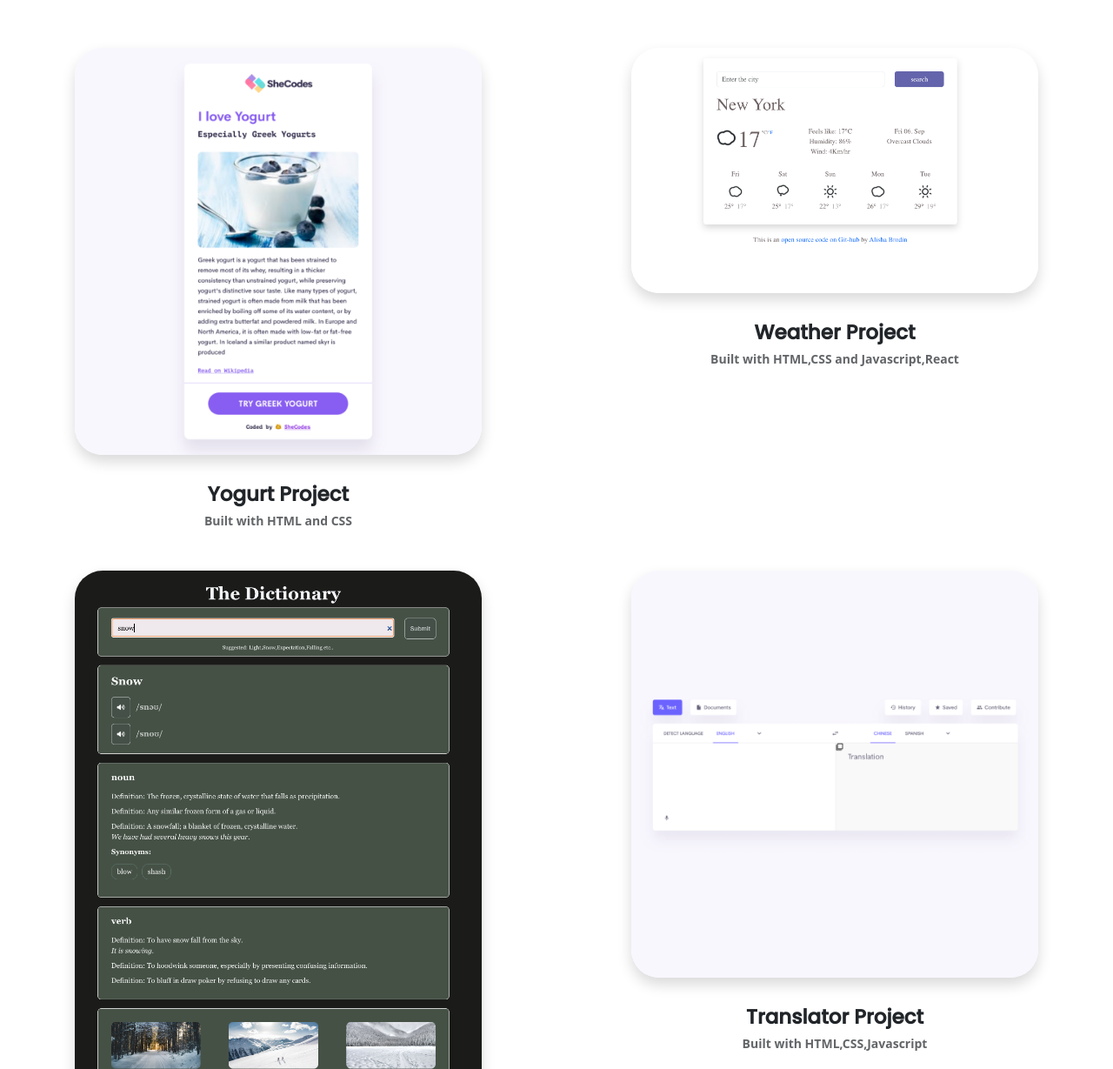
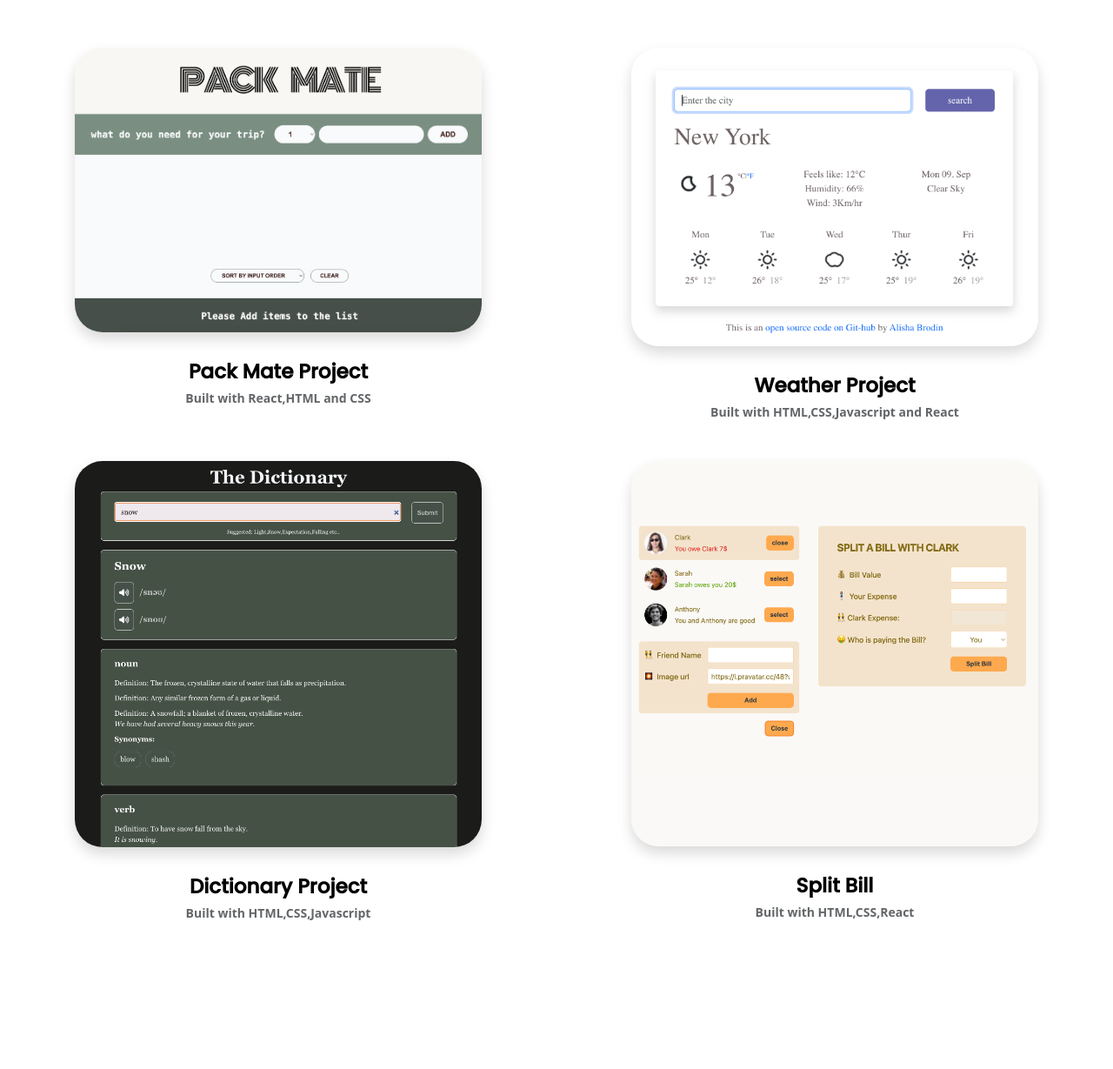
Before and after one commit to AlishaBro/my-portfolio, a plain HTML site: page work.html in a window 1280 px wide. Shown: the part 211-1440 px from the top of the page at 87% size. After the commit the page ends 1298 px from the top, so only its background shows below. Drawn offline with nearby package versions, Linux system fonts and the light colour scheme; a web font is replaced by a local one.

Commit message:
corrected the images of each project

```diff
--- a/styles.css
+++ b/styles.css
@@ -58,7 +58,15 @@ h3 {
   font-weight: bold;
   font-family: var(--font-family);
 }
+.projectnames {
+  text-decoration: none;
+  color: black;
+  transition: margin 0.35s, background-color 0.35s;
+}
 
+.projectnames:hover {
+  color: rgb(52, 37, 163);
+}
 p {
   margin-top: 30px;
   margin-bottom: 54px;
--- a/work.html
+++ b/work.html
@@ -1,87 +1,150 @@
 <!DOCTYPE html>
 <html lang="en">
-
   <head>
-    <meta charset="UTF-8">
-    <meta name="viewport" content="width=device-width, initial-scale=1.0">
-    <link rel="preconnect" href="https://fonts.googleapis.com">
-    <link rel="preconnect" href="https://fonts.gstatic.com" crossorigin>
-    <meta name="description" content="About My work, shows the lists of projects i have build and the technologies used to build it.">
+    <meta charset="UTF-8" />
+    <meta name="viewport" content="width=device-width, initial-scale=1.0" />
+    <link rel="preconnect" href="https://fonts.googleapis.com" />
+    <link rel="preconnect" href="https://fonts.gstatic.com" crossorigin />
+    <meta
+      name="description"
+      content="About My work, shows the lists of projects i have build and the technologies used to build it." />
     <link
       href="https://fonts.googleapis.com/css2?family=Autour+One&family=PT+Sans:ital,wght@0,400;0,700;1,400;1,700&family=Pixelify+Sans:wght@400;600;700&family=Poppins:ital,wght@0,200;0,300;0,400;0,500;1,100;1,200;1,300;1,400&display=swap"
-        rel="stylesheet">
-    <script src="https://kit.fontawesome.com/7bf0cede13.js" crossorigin="anonymous"></script>
-    <link href="https://cdn.jsdelivr.net/npm/bootstrap@5.3.2/dist/css/bootstrap.min.css" rel="stylesheet"
-        integrity="sha384-T3c6CoIi6uLrA9TneNEoa7RxnatzjcDSCmG1MXxSR1GAsXEV/Dwwykc2MPK8M2HN" crossorigin="anonymous">
-    <script src="https://cdn.jsdelivr.net/npm/bootstrap@5.3.2/dist/js/bootstrap.bundle.min.js"
+      rel="stylesheet" />
+    <script
+      src="https://kit.fontawesome.com/7bf0cede13.js"
+      crossorigin="anonymous"></script>
+    <link
+      href="https://cdn.jsdelivr.net/npm/bootstrap@5.3.2/dist/css/bootstrap.min.css"
+      rel="stylesheet"
+      integrity="sha384-T3c6CoIi6uLrA9TneNEoa7RxnatzjcDSCmG1MXxSR1GAsXEV/Dwwykc2MPK8M2HN"
+      crossorigin="anonymous" />
+    <script
+      src="https://cdn.jsdelivr.net/npm/bootstrap@5.3.2/dist/js/bootstrap.bundle.min.js"
       integrity="sha384-C6RzsynM9kWDrMNeT87bh95OGNyZPhcTNXj1NW7RuBCsyN/o0jlpcV8Qyq46cDfL"
       crossorigin="anonymous"></script>
-    <link rel="stylesheet" href="/styles.css">
+    <link rel="stylesheet" href="/styles.css" />
     <title>Alisha Brodin</title>
   </head>
 
   <body>
-
-
     <div class="container-fluid p-0">
       <nav class="navbar navbar-expand-lg bg-body">
         <div class="container">
-                <a class="navbar-brand fw-bolder" href="/" title="Homepage">ALISHA BRODIN</a>
-                <button class="navbar-toggler" type="button" data-bs-toggle="collapse"
-                    data-bs-target="#navbarNavAltMarkup" aria-controls="navbarNavAltMarkup" aria-expanded="false"
+          <a class="navbar-brand fw-bolder" href="/" title="Homepage"
+            >ALISHA BRODIN</a
+          >
+          <button
+            class="navbar-toggler"
+            type="button"
+            data-bs-toggle="collapse"
+            data-bs-target="#navbarNavAltMarkup"
+            aria-controls="navbarNavAltMarkup"
+            aria-expanded="false"
             aria-label="Toggle navigation">
             <span class="navbar-toggler-icon"></span>
           </button>
-                <div class="collapse navbar-collapse justify-content-end" id="navbarNavAltMarkup">
-                    <div class="navbar-nav ">
-                        <a class="nav-link btn px-4 nav-contents" aria-current="page" href="/" title="Homepage">Home</a>
-                        <a class="nav-link btn px-4 nav-contents" href="/about-me.html" title="about-me">About</a>
-                        <a class="nav-link btn px-4 nav-contents active fw-bolder" href="/work.html" title="About My work">Work</a>
-                        <a class="nav-link btn px-4 nav-contents-contact" href="/contact.html" title="My Contact Info">Contact</a>
+          <div
+            class="collapse navbar-collapse justify-content-end"
+            id="navbarNavAltMarkup">
+            <div class="navbar-nav">
+              <a
+                class="nav-link btn px-4 nav-contents"
+                aria-current="page"
+                href="/"
+                title="Homepage"
+                >Home</a
+              >
+              <a
+                class="nav-link btn px-4 nav-contents"
+                href="/about-me.html"
+                title="about-me"
+                >About</a
+              >
+              <a
+                class="nav-link btn px-4 nav-contents active fw-bolder"
+                href="/work.html"
+                title="About My work"
+                >Work</a
+              >
+              <a
+                class="nav-link btn px-4 nav-contents-contact"
+                href="/contact.html"
+                title="My Contact Info"
+                >Contact</a
+              >
             </div>
           </div>
         </div>
       </nav>
       <div class="container-fluid container-work">
-
-
         <h1 class="page-heading text-center">My Work</h1>
         <div class="row">
-        <div class="col-sm-6 ">
+          <div class="col-sm-6">
             <div class="content content-spacing text-center">
-                <img src="/images/Yogurt.png" alt="yogurt" class="img-fluid rounded-5 shadow">
-                <h3>Yogurt Project</h3>
-                <h4>Built with HTML and CSS</h4>
+              <img
+                src="/images/pack-mate.png"
+                alt="packmate"
+                class="img-fluid rounded-5 shadow" />
+
+              <a
+                href="https://pack-mate-app-alisha.netlify.app"
+                class="projectnames"
+                ><h3>Pack Mate Project</h3></a
+              >
+              <h4>Built with React,HTML and CSS</h4>
             </div>
           </div>
           <div class="col-sm-6">
             <div class="content content-spacing">
-                <img src="/images/WeatherApp.png" alt="weather" class="img-fluid rounded-5 shadow">
-
-            <h3 class="text-center">Weather Project</h3>
-            <h4 class="text-center">Built with HTML,CSS and Javascript,React</h4>
+              <img
+                src="/images/weather-app.png"
+                alt="weather"
+                class="img-fluid rounded-5 shadow" />
+              <a
+                href="https://weather-app-project-alisha.netlify.app"
+                class="projectnames">
+                <h3 class="text-center">Weather Project</h3></a
+              >
+              <h4 class="text-center">
+                Built with HTML,CSS,Javascript and React
+              </h4>
             </div>
           </div>
         </div>
         <div class="row">
           <div class="col-sm-6">
             <div class="content content-spacing text-center">
-                <img src="/images/Dictionary.png" alt="yogurt" class="img-fluid rounded-5 shadow">
+              <img
+                src="/images/dictionary-app.png"
+                alt="yogurt"
+                class="img-fluid rounded-5 shadow" />
+              <a
+                href="https://dictionary-app-alisha.netlify.app"
+                class="projectnames"
+                ><h3>Dictionary Project</h3></a
+              >
 
-            <h3>Dictionary Project</h3>
               <h4>Built with HTML,CSS,Javascript</h4>
             </div>
           </div>
           <div class="col-sm-6">
             <div class="content content-spacing text-center">
-                <img src="/images/images (3).png" alt="weather" class="img-fluid rounded-5 shadow">
+              <img
+                src="/images/split-bill.png"
+                alt="weather"
+                class="img-fluid rounded-5 shadow" />
+              <a
+                href="https://split-bill-app-alisha.netlify.app"
+                class="projectnames">
+                <h3>Split Bill</h3></a
+              >
 
-            <h3>Translator Project</h3>
-            <h4>Built with HTML,CSS,Javascript</h4>
+              <h4>Built with HTML,CSS,React</h4>
             </div>
           </div>
         </div>
-
-
+      </div>
     </div>
   </body>
+</html>
```
Also changed, not shown: about-me.html (+1 -1 lines), images/Dictionary.png (deleted), images/WeatherApp.png (deleted), images/Yogurt.png (deleted), images/dictionary-app.png (added), images/images (3).png (deleted), images/pack-mate.png (added), images/split-bill.png (added), images/weather-app.png (added). Lines whose indentation alone changed are shown as unchanged.
